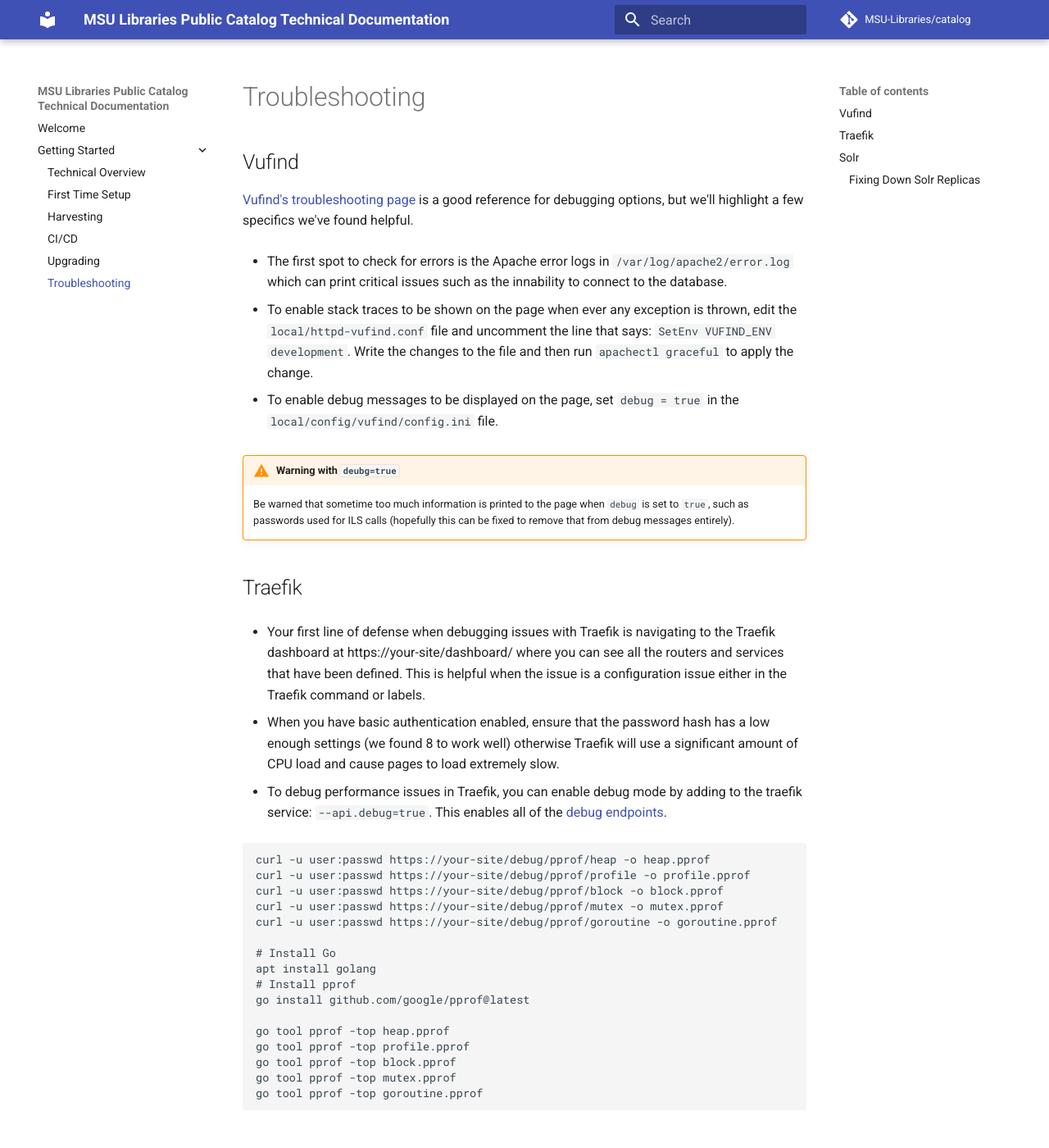
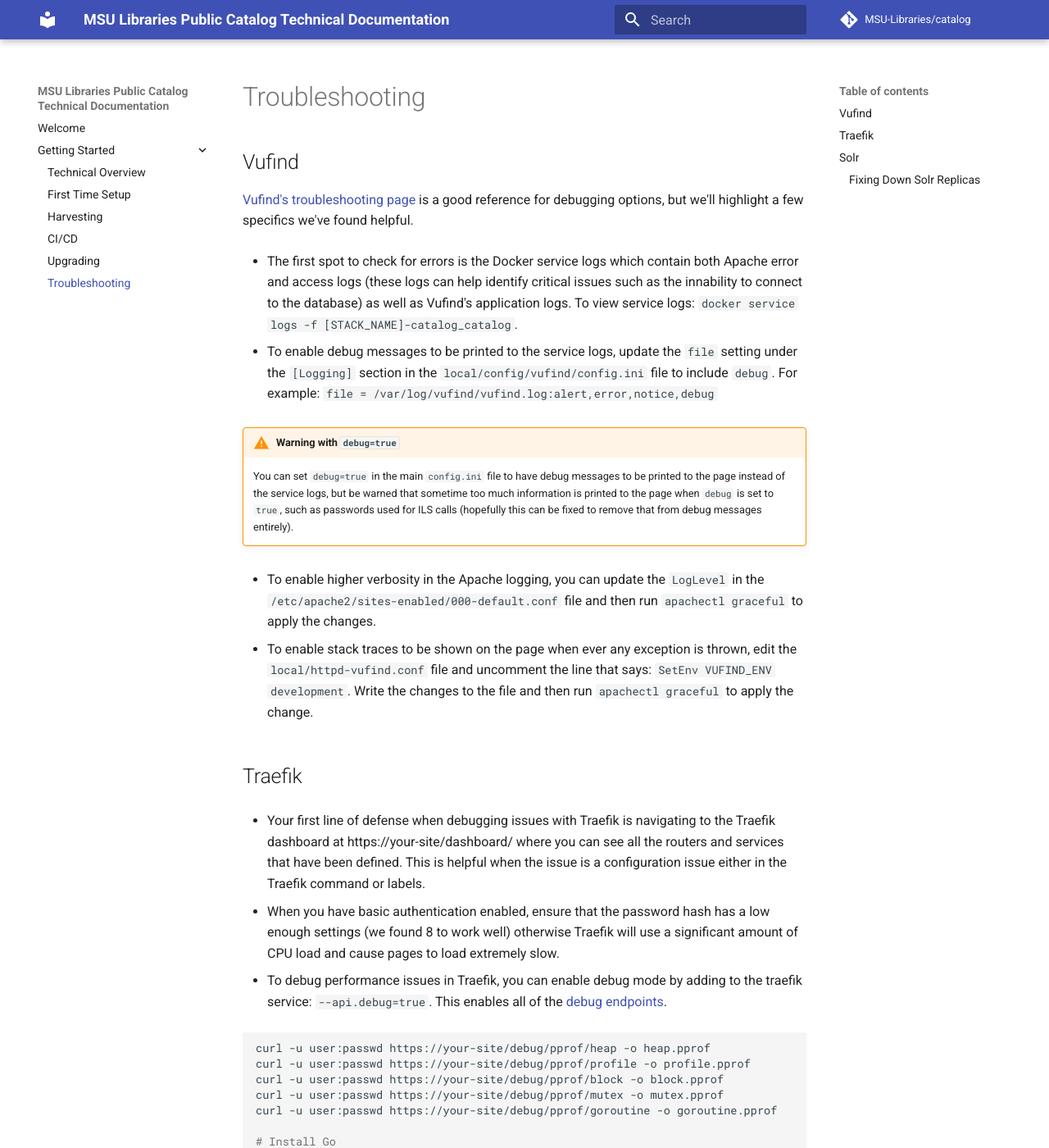
Before and after one commit to MSU-Libraries/catalog, an MkDocs documentation site: the page built from docs/troubleshooting.md, in a window 1280 px wide and 1400 px high. Shown: the whole window at 82% size. Built offline with MkDocs 1.6.1 and Material for MkDocs 9.7.7, drawn with Linux system fonts in a browser that asks for light colours; comment, search, counter and statistics services are not loaded; some of the changed text lies outside the part shown.

Commit message:
docs: Include updated steps to view vufind application logs

````diff
--- a/docs/troubleshooting.md
+++ b/docs/troubleshooting.md
@@ -5,23 +5,33 @@
 is a good reference for debugging options, but we'll highlight a few
 specifics we've found helpful.
 
-* The first spot to check for errors is the Apache error logs in
-`/var/log/apache2/error.log` which can print critical issues such
-as the innability to connect to the database.
+* The first spot to check for errors is the Docker service logs which
+contain both Apache error and access logs (these logs can help identify
+critical issues such as the innability to connect to the database) as well
+as Vufind's application logs.
+To view service logs: `docker service logs -f [STACK_NAME]-catalog_catalog`.
+
+* To enable debug messages to be printed to the service logs,
+update the `file` setting under the `[Logging]` section
+in the `local/config/vufind/config.ini` file to include `debug`.
+For example: `file = /var/log/vufind/vufind.log:alert,error,notice,debug`
+
+!!! warning "Warning with `debug=true`"
+    You can set `debug=true` in the main `config.ini` file to have debug messages
+    to be printed to the page instead of the service logs, but be warned that sometime
+    too much information is printed to the page
+    when `debug` is set to `true`, such as passwords used for ILS calls
+    (hopefully this can be fixed to remove that from debug messages entirely).
+
+* To enable higher verbosity in the Apache logging, you can update the
+`LogLevel` in the `/etc/apache2/sites-enabled/000-default.conf` file and
+then run `apachectl graceful` to apply the changes.
 
 * To enable stack traces to be shown on the page when ever any
 exception is thrown, edit the `local/httpd-vufind.conf` file and
 uncomment the line that says: `SetEnv VUFIND_ENV development`. Write
 the changes to the file and then run `apachectl graceful` to apply
 the change.
-
-* To enable debug messages to be displayed on the page, set `debug = true`
-in the `local/config/vufind/config.ini` file.
-
-!!! warning "Warning with `deubg=true`"
-    Be warned that sometime too much information is printed to the page
-    when `debug` is set to `true`, such as passwords used for ILS calls
-    (hopefully this can be fixed to remove that from debug messages entirely).
 
 ## Traefik
 
@@ -40,7 +50,7 @@
 mode by adding to the traefik service: `--api.debug=true`.
 This enables all of the [debug endpoints](https://doc.traefik.io/traefik/operations/api/#debug).
 
-```
+```bash
 curl -u user:passwd https://your-site/debug/pprof/heap -o heap.pprof
 curl -u user:passwd https://your-site/debug/pprof/profile -o profile.pprof
 curl -u user:passwd https://your-site/debug/pprof/block -o block.pprof
@@ -69,16 +79,23 @@
 
 ### Fixing Down Solr Replicas
 
-In the event that you find a Solr replica that appears to be stuck in a "down" state despite all efforts to bring it back online, it may be easiest to just discard that replica and recreate it.
+In the event that you find a Solr replica that appears to be stuck in a "down" state
+despite all efforts to bring it back online, it may be easiest to just discard that replica and recreate it.
 
-This can be accomplished via the `DELETEREPLICA` and `ADDREPLICA` Solr API calls. See [https://solr.apache.org/guide/8_10/replica-management.html](https://solr.apache.org/guide/8_10/replica-management.html).
+This can be accomplished via the `DELETEREPLICA` and `ADDREPLICA` Solr API calls.
+See [https://solr.apache.org/guide/8_10/replica-management.html](https://solr.apache.org/guide/8_10/replica-management.html).
 
-For example, if one node in a replica is stuck down, you can simply remove the downed replicas and then add a new replica to replace it.
-```
-# Identified one down replicas for `biblio` on solr3 to be removed. We don't have to specify solr3 here, as we're setting `onlyIfDown`.
+For example, if one node in a replica is stuck down, you can simply remove the downed replicas
+and then add a new replica to replace it.
+
+```bash
+# Identified one down replicas for `biblio` on solr3 to be removed.
+# We don't have to specify solr3 here, as we're setting `onlyIfDown`.
 curl 'http://solr:8983/solr/admin/collections?action=DELETEREPLICA&collection=biblio&count=1&onlyIfDown=true&shard=shard1'
+
 # Create a new replica for `biblio` on solr3 to replace the one we removed.
 curl 'http://solr:8983/solr/admin/collections?action=ADDREPLICA&collection=biblio&shard=shard1&node=solr3:8983_solr'
 ```
 
-Note, the new replica may take a few minutes to "recover" while it comes up. This is the process where it gets current collection data from the other replicas.
+Note, the new replica may take a few minutes to "recover" while it comes up. This is the
+process where it gets current collection data from the other replicas.
````
